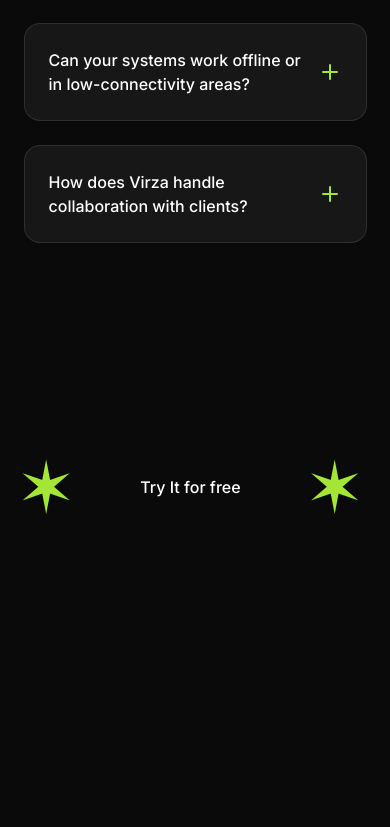
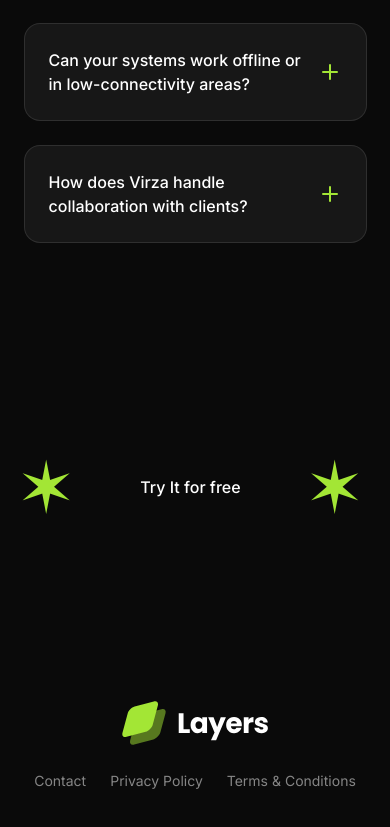
Before and after one commit to iamsulavgautam/virza-website, a Next.js app: page / in a window 390 px wide. Shown: the part 5733-6560 px from the top of the page. Before the commit the page ends 6368 px from the top, so only its background shows below. Built offline with nearby package versions, Linux system fonts and the light colour scheme.

Commit message:
added footer

```diff
--- a/src/app/page.tsx
+++ b/src/app/page.tsx
@@ -6,6 +6,7 @@
 import Integrations from "@/sections/Integrations";
 import Faqs from "@/sections/Faqs";
 import CallToAction from "@/sections/CallToAction";
+import Footer from "@/sections/Footer";
 
 export default function Home() {
   return (
@@ -18,6 +19,7 @@
       <Integrations />
       <Faqs />
       <CallToAction />
+      <Footer />
     </>
   );
 }
--- a/src/sections/Footer.tsx
+++ b/src/sections/Footer.tsx
@@ -1,9 +1,31 @@
+import logoImage from "@/assets/images/logo.svg";
+import Image from "next/image";
+
 const footerLinks = [
-    { href: "#", label: "Contact" },
-    { href: "#", label: "Privacy Policy" },
-    { href: "#", label: "Terms & Conditions" },
+  { href: "#", label: "Contact" },
+  { href: "#", label: "Privacy Policy" },
+  { href: "#", label: "Terms & Conditions" },
 ];
 
 export default function Footer() {
-    return <div>Footer</div>;
+  return (
+    <section className="py-16">
+      <div className="container mx-auto">
+        <div className="flex flex-col md:flex-row items-center md:justify-between gap-6">
+          <Image src={logoImage} alt="Virza Logo" />
+
+          <nav className="flex gap-6">
+            {footerLinks.map((link, index) => (
+              <a
+                href={link.href}
+                className="text-white/50 text-sm hover:text-white "
+              >
+                {link.label}
+              </a>
+            ))}
+          </nav>
+        </div>
+      </div>
+    </section>
+  );
 }
--- a/src/sections/Navbar.tsx
+++ b/src/sections/Navbar.tsx
@@ -15,11 +15,21 @@
       <div className="container max-w-5xl">
         <div className="grid grid-cols-2 lg:grid-cols-3 border border-white/15 rounded-full p-2 px-4 md:pr-4 items-center">
           <div>
-                        <Image src={logoImage} alt="Logo" className="h-9 md:h-auto w-auto" />
+            <Image
+              src={logoImage}
+              alt="Logo"
+              className="h-9 md:h-auto w-auto"
+            />
           </div>
-                    <div className="lg:flex justify-center items-center hidden"><nav className="flex gap-6 font-medium">{navLinks.map(link=>(
-                        <a href={link.href} key={link.label}>{link.label}</a>
-                    ))}</nav></div>
+          <div className="lg:flex justify-center items-center hidden">
+            <nav className="flex gap-6 font-medium">
+              {navLinks.map((link) => (
+                <a href={link.href} key={link.label}>
+                  {link.label}
+                </a>
+              ))}
+            </nav>
+          </div>
           <div className="flex justify-end gap-4">
             <svg
               xmlns="http://www.w3.org/2000/svg"
@@ -37,8 +47,13 @@
               <line x1="3" y1="6" x2="21" y2="6"></line>
               <line x1="3" y1="18" x2="21" y2="18"></line>
             </svg>
-                        <Button variant="secondary" className="hidden md:inline-flex items-center">Log In</Button>
-                        <Button variant="primary" className="hidden md:inline-flex items-center">Sign Up</Button>
+
+            <Button
+              variant="primary"
+              className="hidden md:inline-flex items-center text-black border border-transparent hover:border-lime-400 hover:bg-transparent hover:text-white"
+            >
+              Contact Us!
+            </Button>
           </div>
         </div>
       </div>
```
Lines whose indentation alone changed are shown as unchanged.
